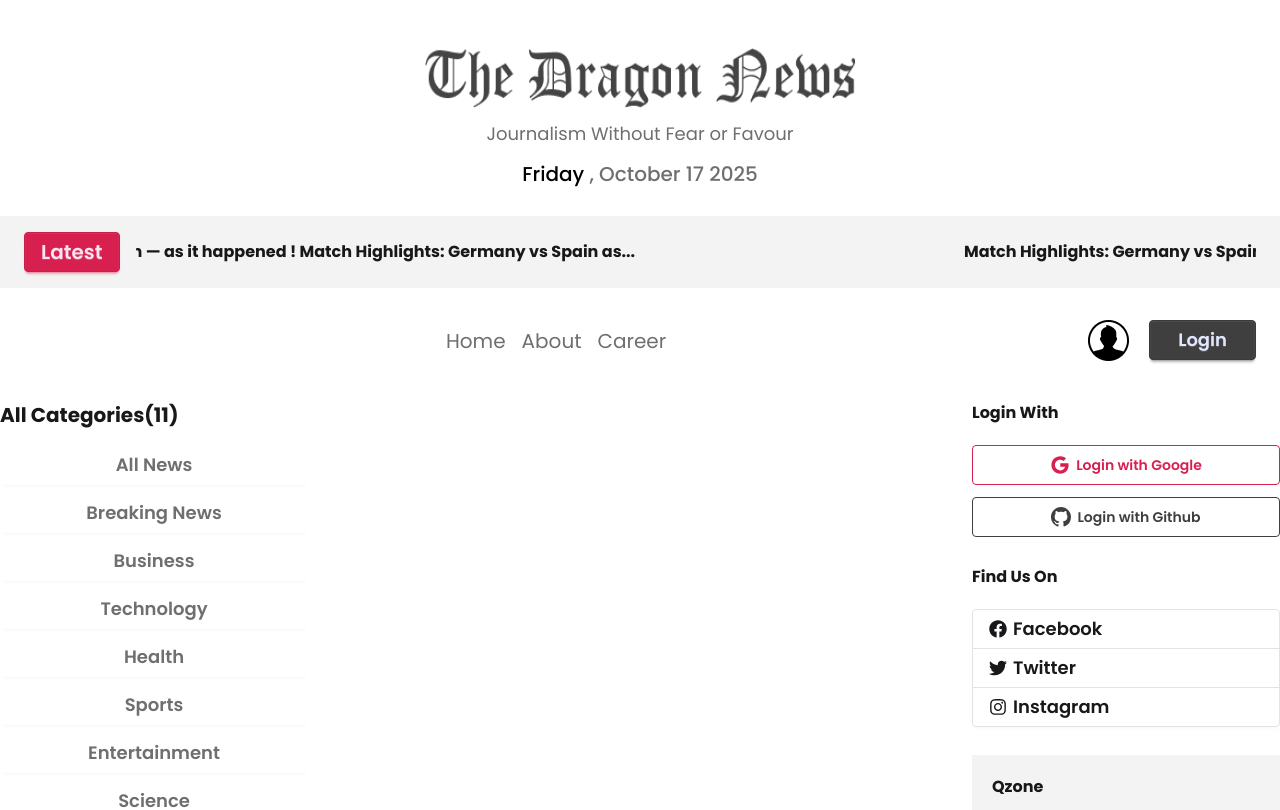
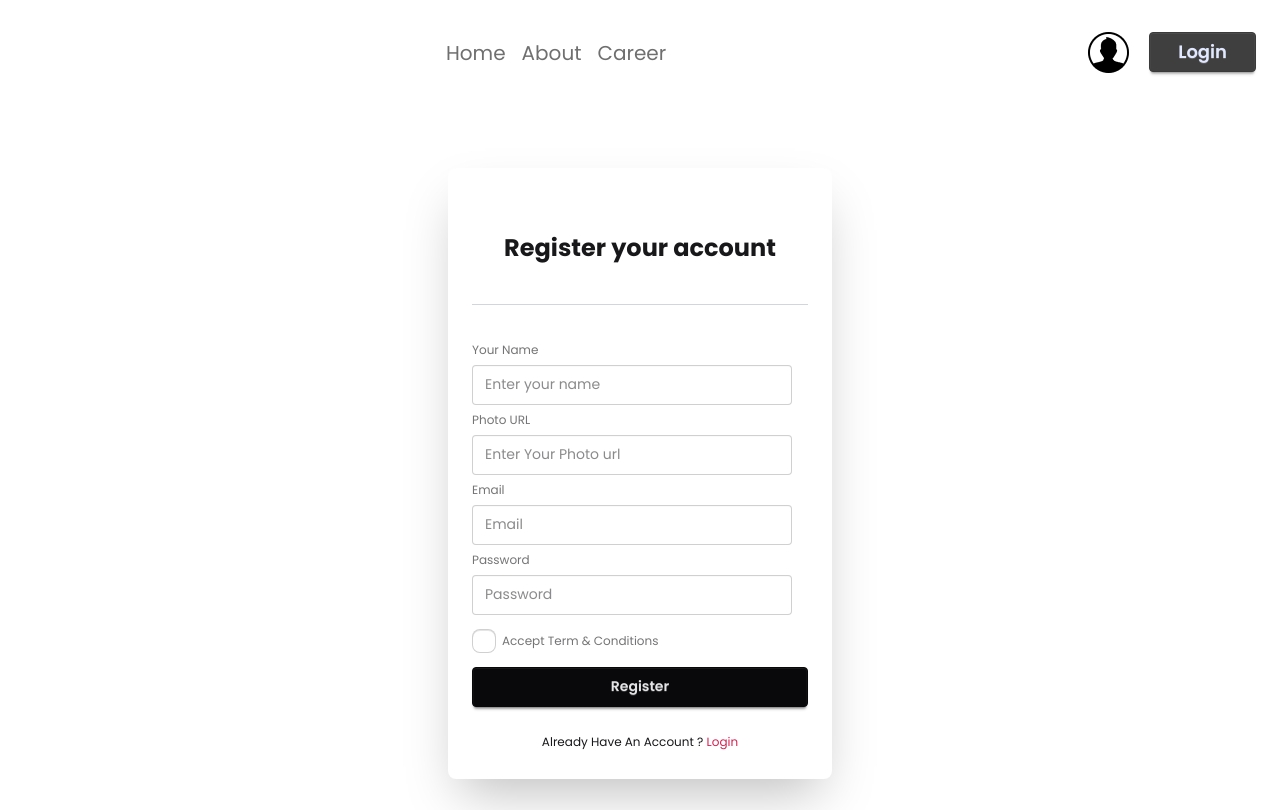
Before and after one commit to imtiaz-al-kabir/dragon-news, a React (Vite) app: page /auth/register in a window 1280 px wide. Shown: the top 810 px of the page. Built offline with nearby package versions, Linux system fonts and the light colour scheme.

Commit message:
login and register done

```diff
--- a/src/Components/Header.jsx
+++ b/src/Components/Header.jsx
@@ -8,7 +8,7 @@ const Header = () => {
   return (
     <div className="flex justify-center flex-col items-center gap-3">
       <img
-        className="px-5 md:w-[471px] md:h-[60px] mt-12"
+        className="px-5 w-[300px] md:w-[471px] md:h-[60px] mt-12"
         src={logo}
         alt="logo"
       />
--- a/src/Components/LatestNews.jsx
+++ b/src/Components/LatestNews.jsx
@@ -2,9 +2,9 @@ import Marquee from "react-fast-marquee";
 
 const LatestNews = () => {
   return (
-    <div className="bg-base-200 flex gap-4 items-center py-4 px-6 mt-7">
+    <div className="bg-base-200 flex gap-4 items-center py-4 px-6 mt-7 mx-7">
       <p className="btn btn-secondary text-xl">Latest</p>
-      <Marquee pauseOnHover={true}>
+      <Marquee  pauseOnHover={true}>
         <p className="font-bold">
           Match Highlights: Germany vs Spain — as it happened ! Match
           Highlights: Germany vs Spain as...
--- a/src/Components/Navbar.jsx
+++ b/src/Components/Navbar.jsx
@@ -1,4 +1,4 @@
-import { NavLink } from "react-router";
+import { Link, NavLink } from "react-router";
 import user from "../assets/user.png";
 
 const Navbar = () => {
@@ -9,9 +9,9 @@ const Navbar = () => {
   ];
 
   return (
-    <div className="flex justify-between items-center mt-8 px-6">
+    <div className="flex flex-col sm:flex-row justify-between items-center mt-8 px-6">
       <div></div>
-      <div className=" flex gap-4 text-xl">
+      <div className=" flex  gap-4 text-xl">
         {navLink.map((link, ind) => (
           <NavLink
             key={ind}
@@ -26,7 +26,7 @@ const Navbar = () => {
       </div>
       <div className="flex gap-5">
         <img src={user} alt="" />
-        <button className="btn btn-primary px-7 text-lg">Login</button>
+        <Link to="/auth/login" className="btn btn-primary px-7 text-lg">Login</Link>
       </div>
     </div>
   );
--- /dev/null
+++ b/src/Layouts/AuthLayout.jsx
@@ -0,0 +1,15 @@
+import { Outlet } from "react-router";
+import Navbar from "../Components/Navbar";
+
+const AuthLayout = () => {
+  return (
+    <div className="container mx-auto">
+      <Navbar />
+      <main className="">
+        <Outlet />
+      </main>
+    </div>
+  );
+};
+
+export default AuthLayout;
--- a/src/Layouts/RootLayout.jsx
+++ b/src/Layouts/RootLayout.jsx
@@ -12,8 +12,8 @@ const RootLayout = () => {
       <LatestNews />
       <Navbar />
       <main className="my-10">
-        <div className="grid grid-cols-12  gap-4 ">
-          <div className="col-span-3 sticky top-0 h-fit">
+        <div className="grid grid-cols-1 md:grid-cols-12 gap-6 items-start ">
+          <div className="sticky col-span-1 top-0 z-20 bg-white md:bg-transparent h-fit  border-b lg:border-0  lg:col-span-3">
             <LeftAside />
           </div>
           <div className="col-span-6 ">
--- /dev/null
+++ b/src/Pages/Login.jsx
@@ -0,0 +1,33 @@
+import { Link } from "react-router";
+
+const Login = () => {
+  return (
+    <div className="flex justify-center items-center min-h-screen">
+      <div className="card bg-base-100 w-full max-w-sm shrink-0 shadow-2xl">
+        <div className="card-body">
+          <h1 className="border-b border-gray-300 text-center py-10 text-2xl font-bold">
+            Login your account
+          </h1>
+          <fieldset className="fieldset pt-7">
+            <label className="label">Email</label>
+            <input type="email" className="input" placeholder="Email" />
+            <label className="label">Password</label>
+            <input type="password" className="input" placeholder="Password" />
+            <div>
+              <a className="link link-hover">Forgot password?</a>
+            </div>
+            <button className="btn btn-neutral mt-2">Login</button>
+            <p className="text-center pt-5">
+              Don't Have An Account ?{" "}
+              <Link className="text-secondary" to="/auth/register">
+                Register
+              </Link>{" "}
+            </p>
+          </fieldset>
+        </div>
+      </div>
+    </div>
+  );
+};
+
+export default Login;
--- /dev/null
+++ b/src/Pages/Register.jsx
@@ -0,0 +1,46 @@
+import { Link } from "react-router";
+
+const Register = () => {
+  return (
+    <div className="flex justify-center items-center min-h-screen">
+      <div className="card bg-base-100 w-full max-w-sm shrink-0 shadow-2xl">
+        <div className="card-body">
+          <h1 className="border-b border-gray-300 text-center py-10 text-2xl font-bold">
+            Register your account
+          </h1>
+          <fieldset className="fieldset pt-7">
+            <label className="label">Your Name</label>
+            <input
+              type="text"
+              className="input"
+              placeholder="Enter your name"
+            />
+            <label className="label">Photo URL</label>
+            <input
+              type="text"
+              className="input"
+              placeholder="Enter Your Photo url"
+            />
+            <label className="label">Email</label>
+            <input type="email" className="input" placeholder="Email" />
+            <label className="label">Password</label>
+            <input type="password" className="input" placeholder="Password" />
+            <label className="label pt-2">
+              <input type="checkbox" className="checkbox" />
+              Accept Term & Conditions
+            </label>
+            <button className="btn btn-neutral mt-2">Register</button>
+            <p className="text-center pt-5">
+              Already Have An Account ?{" "}
+              <Link className="text-secondary" to="/auth/login">
+                Login
+              </Link>{" "}
+            </p>
+          </fieldset>
+        </div>
+      </div>
+    </div>
+  );
+};
+
+export default Register;
--- a/src/Routes/Routes.jsx
+++ b/src/Routes/Routes.jsx
@@ -2,6 +2,9 @@ import { createBrowserRouter } from "react-router";
 import RootLayout from "../Layouts/RootLayout";
 import CategoryNews from "../Pages/CategoryNews";
 import Home from "../Pages/Home";
+import Login from "../Pages/Login";
+import Register from "../Pages/Register";
+import AuthLayout from "../Layouts/AuthLayout";
 
 export const router = createBrowserRouter([
   {
@@ -21,7 +24,16 @@ export const router = createBrowserRouter([
   },
   {
     path: "/auth",
-    Component: RootLayout,
+    Component: AuthLayout,
+    children:[
+
+      {
+        path:"/auth/login",Component:Login
+      },
+      {
+        path:"/auth/register",Component:Register
+      }
+    ]
   },
   {
     path: "/news",
```
